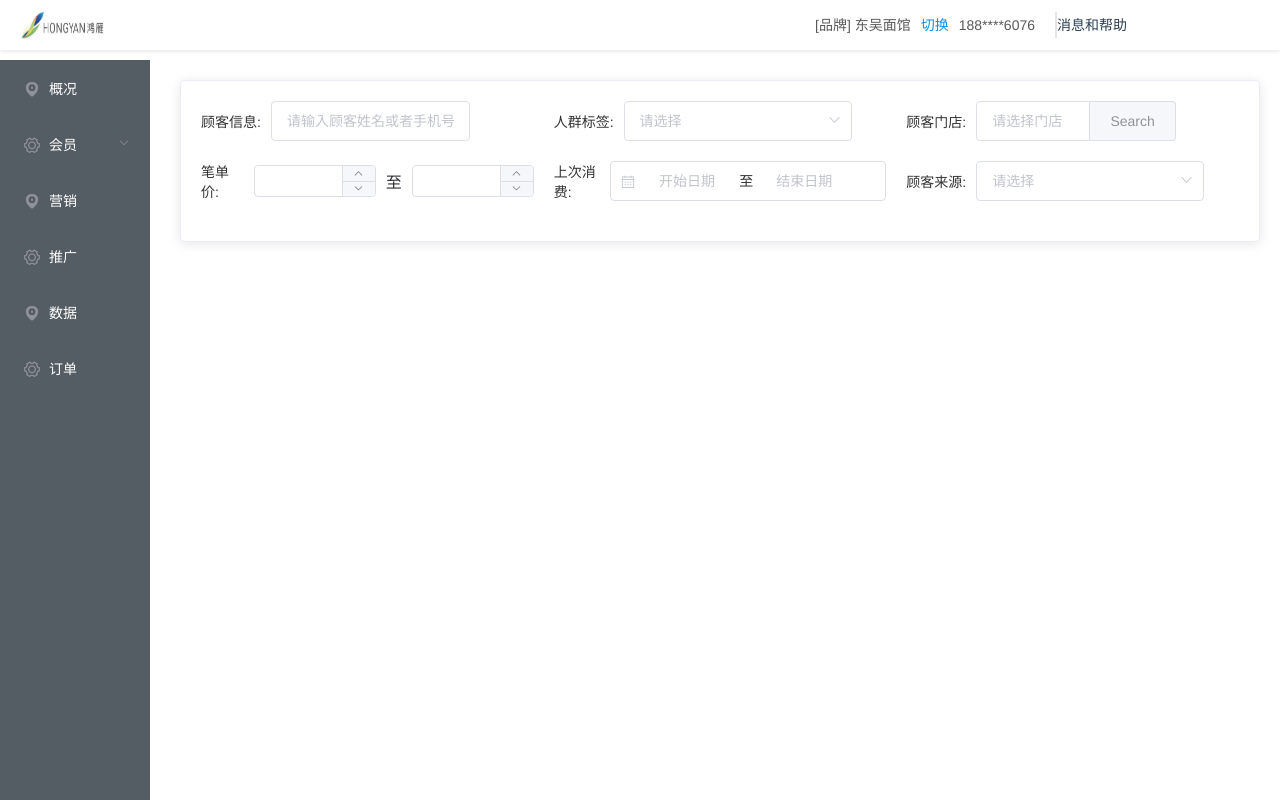
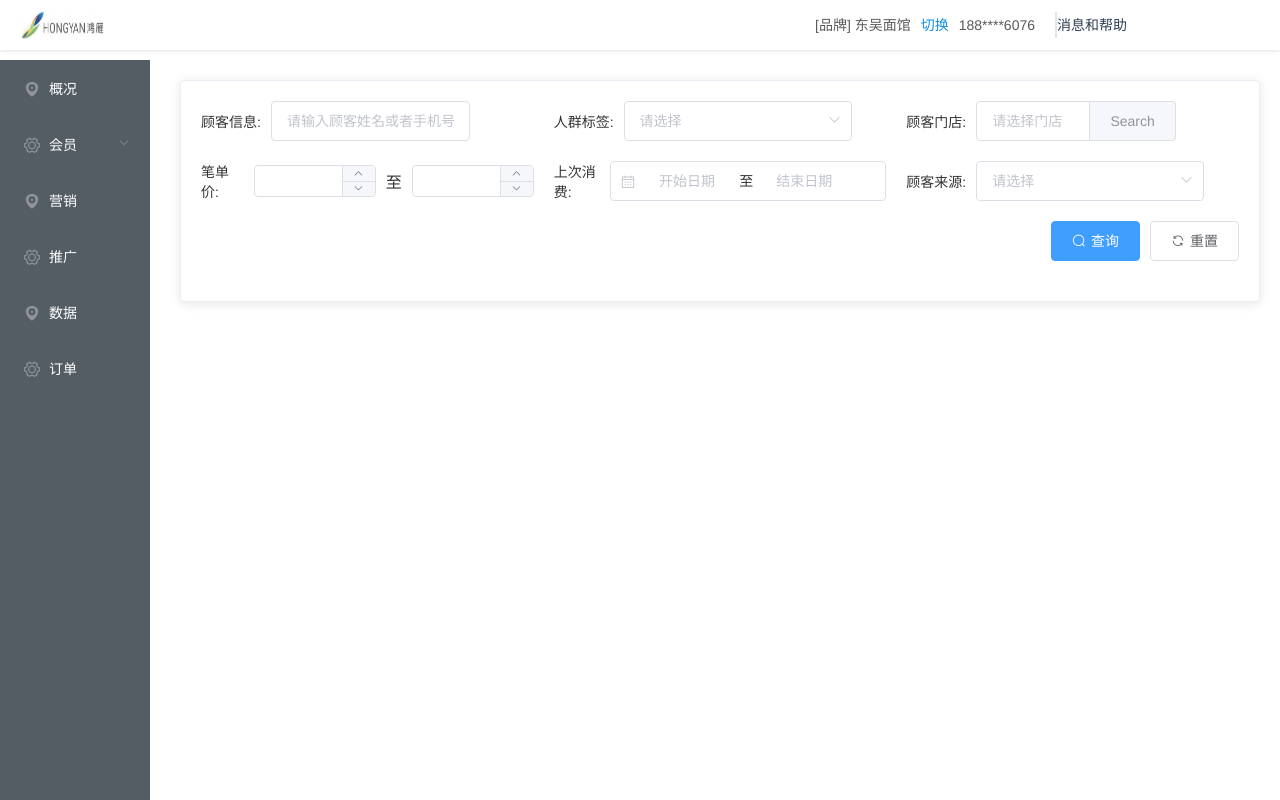
Before and after one commit to MrZhangFengfeng/CMS-Vue, a Vue app: page /#/member/member-list in a window 1280 px wide. Built offline with nearby package versions, Linux system fonts and the light colour scheme.

Commit message:
feat: add btn group

```diff
--- a/src/views/MemberList.vue
+++ b/src/views/MemberList.vue
@@ -86,6 +86,14 @@
               >
               </el-option>
             </el-select>
+          </div>
+        </el-col>
+      </el-row>
+      <el-row :gutter="20" class="query-board-row">
+        <el-col :span="24">
+          <div class="query-item right">
+            <el-button type="primary" icon="el-icon-search">查询</el-button>
+            <el-button icon="el-icon-refresh">重置</el-button>
           </div>
         </el-col>
       </el-row>
@@ -190,6 +198,9 @@ export default {
   .query-item {
     display: flex;
     align-items: center;
+    &.right {
+      justify-content: end;
+    }
     .label {
       font-size: 14px;
       color: #333333;
```
